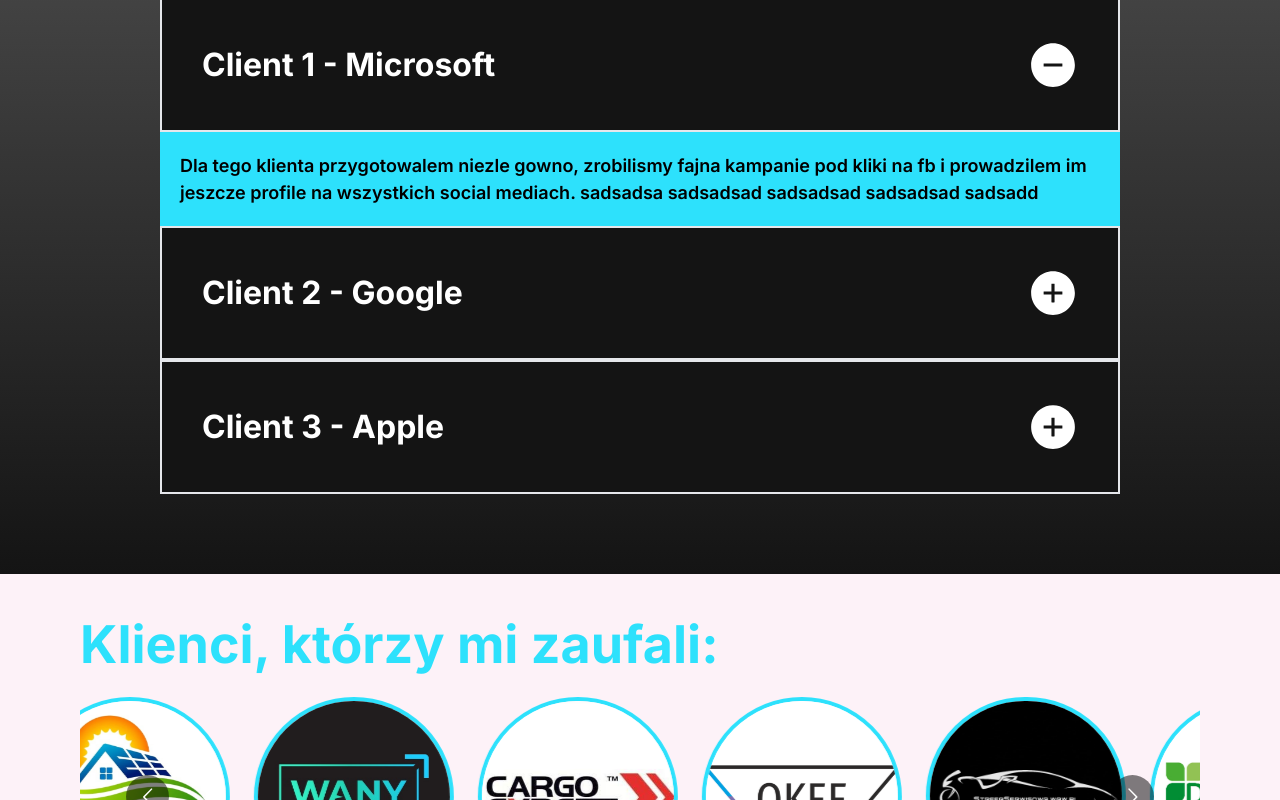
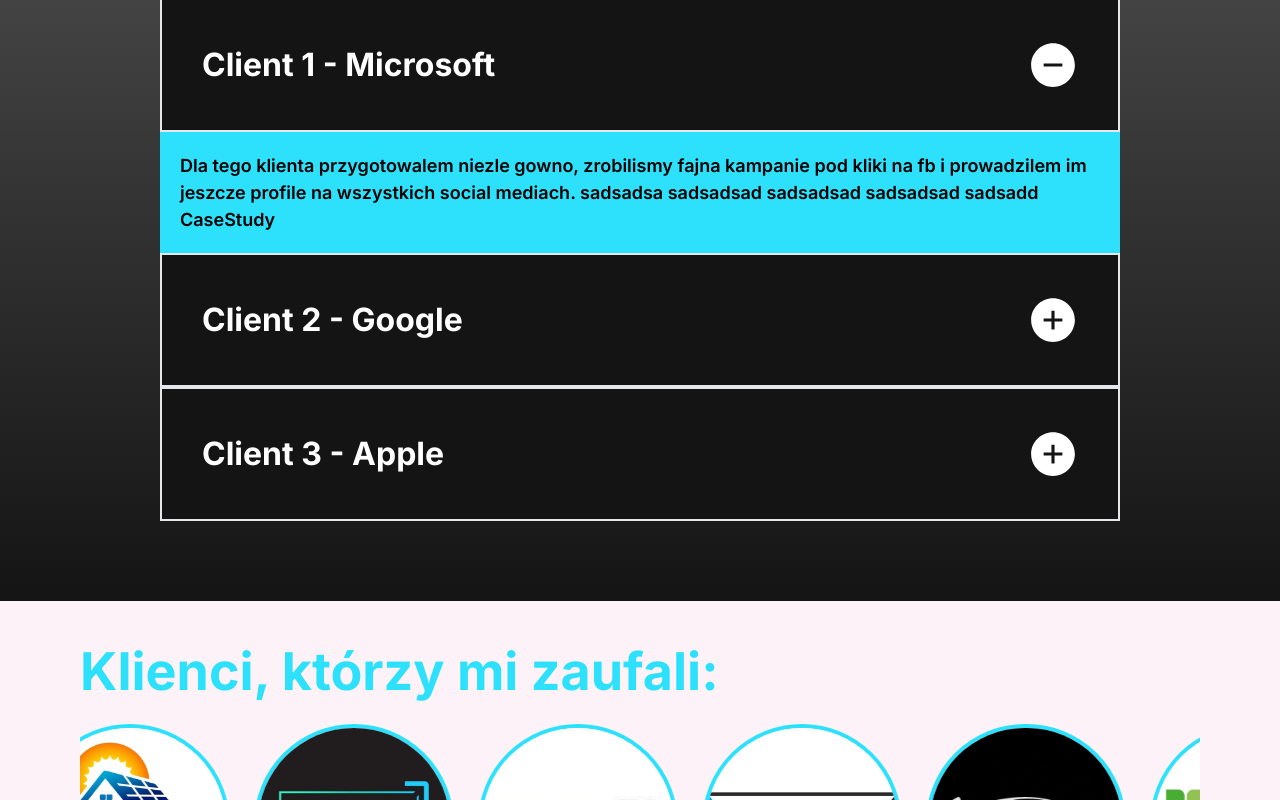
Before and after one commit to MateuszKuruc/marketing-portfolio, a Next.js app in the folder marketing-portfolio/: page / in a window 1280 px wide. Shown: the part 1360-2160 px from the top of the page. Built offline with nearby package versions, Linux system fonts and the light colour scheme.

Commit message:
add case study component

```diff
--- a/marketing-portfolio/src/components/AccordionItem.tsx
+++ b/marketing-portfolio/src/components/AccordionItem.tsx
@@ -2,6 +2,7 @@ import React from "react";
 import { AiFillMinusCircle, AiFillPlusCircle } from "react-icons/ai";
 import { Collapse } from "react-collapse";
 import { AccordionItemProps } from "../../types";
+import CaseStudy from "./CaseStudy";
 
 const AccordionItem = ({
   open,
@@ -23,7 +24,10 @@ const AccordionItem = ({
       </div>
 
       <Collapse className="ReactCollapse--collapse" isOpened={open}>
-        <div className="medium-18 p-5">{description}</div>
+        <div className="medium-18 p-5">
+          {description}
+          <CaseStudy />
+          </div>
       </Collapse>
     </div>
   );
--- /dev/null
+++ b/marketing-portfolio/src/components/CaseStudy.tsx
@@ -0,0 +1,7 @@
+import React from "react";
+
+const CaseStudy = () => {
+  return <div>CaseStudy</div>;
+};
+
+export default CaseStudy;
--- a/marketing-portfolio/src/components/Portfolio.tsx
+++ b/marketing-portfolio/src/components/Portfolio.tsx
@@ -35,6 +35,8 @@ const Portfolio = () => {
               open={index === open}
               title={data.title}
               description={data.description}
+              details={data.details}
+              name={data.name}
               toggleAccordion={() => toggleAccordion(index)}
             />
           );
--- a/marketing-portfolio/src/constants/index.ts
+++ b/marketing-portfolio/src/constants/index.ts
@@ -35,16 +35,23 @@ export const ACCORDION_DATA = [
     title: "Client 1 - Microsoft",
     description:
       "Dla tego klienta przygotowalem niezle gowno, zrobilismy fajna kampanie pod kliki na fb i prowadzilem im jeszcze profile na wszystkich social mediach. sadsadsa sadsadsad sadsadsad sadsadsad sadsadd",
+    details: " client 1 case study text dwqewqewqewqewqewqewqewqewqewqewqewqeq",
+    name: "Microsoft",
   },
   {
     title: "Client 2 - Google",
     description:
       "Tutaj robilismy kampanie google ads i nagrywalismy tiktoki. Do tego pracowalismy nad podniesienem ruchu na stronie, zanotowalismy wzrost 500%. sadsadsadsadsa sadsadsadsa sdsadsadsad sadsadsadsadas",
+    details:
+      "client 2 case study text weqeqwewqeqwewqewqewqewqewqewqewqewqewqeqweqw",
+    name: "Google",
   },
   {
     title: "Client 3 - Apple",
     description:
       "Prowadzilem konsultacje marketingowe dla klienta w branzy bankowej. Tematyka dotyczyla doboru grafik przy prowadzeniu profilow w social media. adasdasdsadsa sadasdasdsadas dsadsadsadsad sadsadsadsa",
+    details: "client 3 case study text wqewqewqewqewqrdsfsdfsdfsdds",
+    name: "Apple",
   },
 ];
 
```
